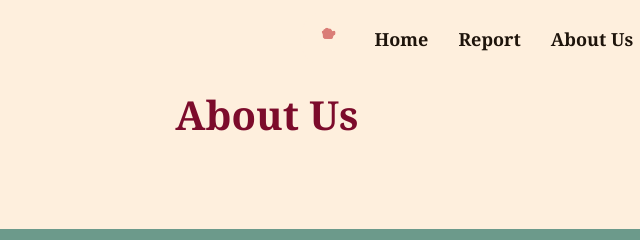
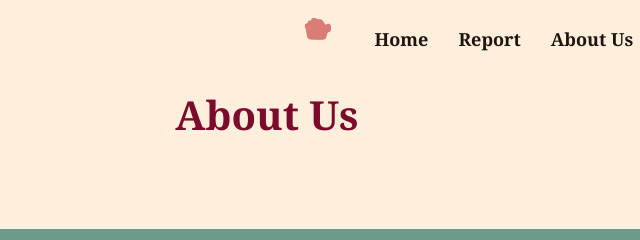
Before and after one commit to mebrown44/HandiMapped, a website: page public/about.html in a window 1280 px wide. Shown: the top 240 px of the page, 373-1013 px from the left. Drawn offline with Linux system fonts and the light colour scheme.

Commit message:
vamos a ver

```diff
--- a/public/about.html
+++ b/public/about.html
@@ -34,9 +34,9 @@
       border-radius: 50%;
       margin-bottom: 10px;
     }
-    .navbar-content img {
-      width: 20px;
-      height: 20px;
+    .navbar img {
+      width: 40px;
+      height: 40px;
       object-fit: cover;
       border-radius: 50%;
       margin-bottom: 10px;
@@ -48,8 +48,8 @@
   <header>
     <h1>About Us</h1>
     <nav class="navbar">
+      <img src="nub.png" alt="Nub">
       <div class="navbar-content">
-        <img src="nub.png" alt="Nub">
       <ul class="menu">
         <li class="item"><a href="index.html">Home</a></li>
         <li class="item"><a href="report.html">Report</a></li>
```
